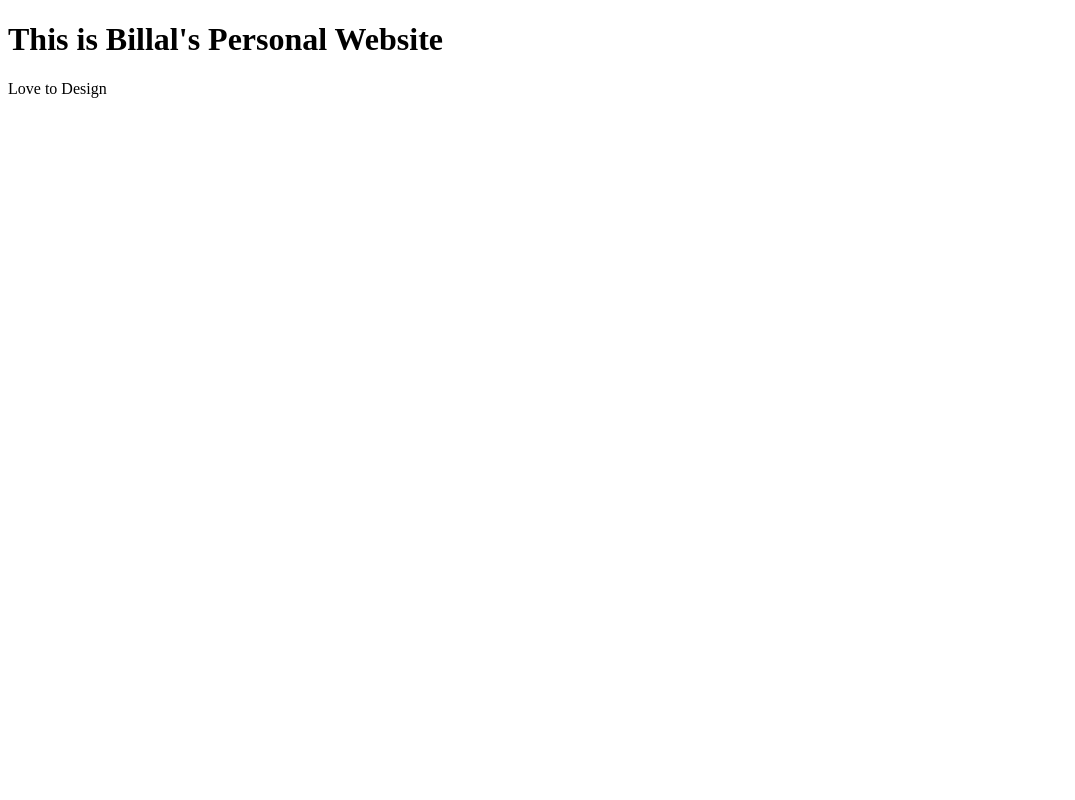
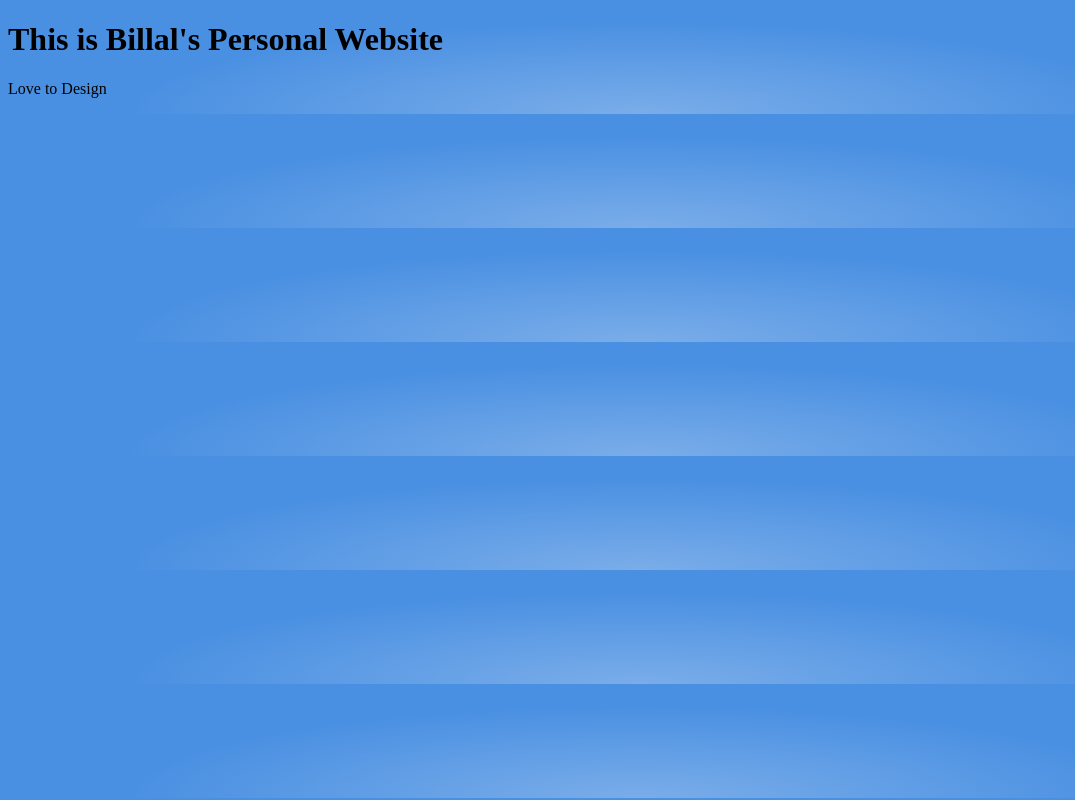
Before and after one commit to billal/billal.github.io, a plain HTML site: page index.html in a window 1280 px wide. Shown: the whole page, without its empty margins (0-1075 px from the left). Drawn offline with Linux system fonts and the light colour scheme.

Commit message:
Update index.html

```diff
--- a/index.html
+++ b/index.html
@@ -1,7 +1,7 @@
 <!DOCTYPE html>
 <html>
 <title>HTML Tutorial</title>
-<body>
+<body style="background:#4a90e2; background-image:radial-gradient(40% 80% at 50% 100%, #7aade9, #4a90e2)">
 
 <h1>This is Billal's Personal Website</h1>
 <p>Love to Design</p>
```
